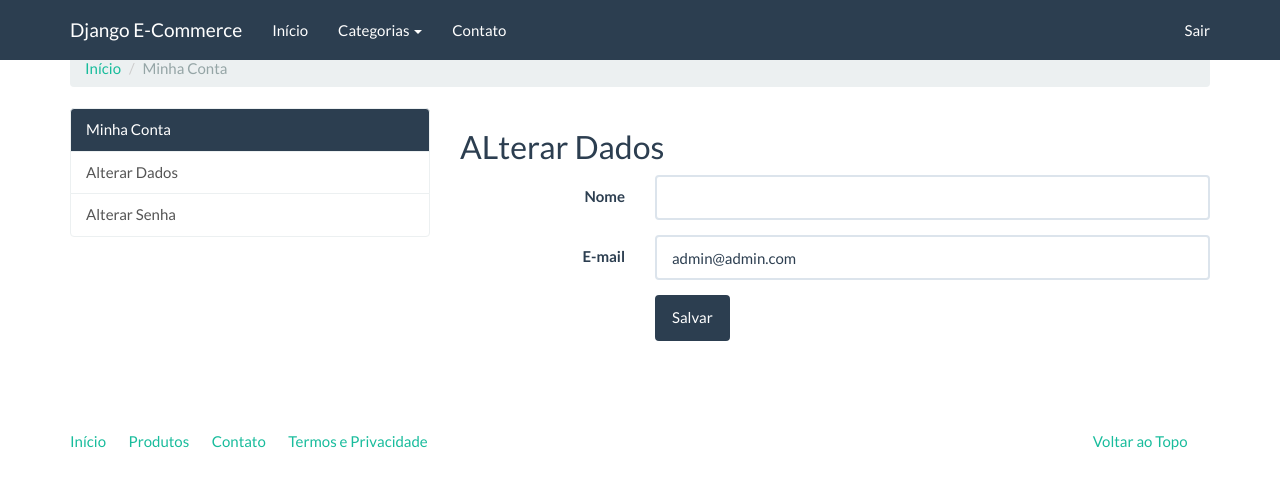
After one commit to gabsbelini/djangoecommerce, a Django app: a page that uses djangoecommerce/accounts/templates/accounts/index.html in a window 1280 px wide. The commit adds this page. Shown: the top 489 px of the page. Run offline with Django 4.2, Linux system fonts and the light colour scheme; a user stored in the database is signed in; tables that the repository leaves empty hold one stand-in row (values such as "Sample post"); some libraries are stand-ins or nearby versions.

Commit message:
aula 49 done.

```diff
--- a/djangoecommerce/accounts/templates/accounts/index.html
+++ b/djangoecommerce/accounts/templates/accounts/index.html
@@ -11,12 +11,15 @@
             <div class="col-md-4">
                 <div class="list-group">
                   <a href="#" class="list-group-item active">Minha Conta</a>
-                  <a href="#" class="list-group-item">Alterar Dados</a>
+                  <a href="{% url 'accounts:update_user' %}" class="list-group-item">Alterar Dados</a>
                   <a href="#" class="list-group-item">Alterar Senha</a>
                 </div>
             </div>
             <div class="col-md-8">
-                <h2>Bem vindo Fulano</h2>
+              {% block accounts_container %}
+                        <h2>Bem vindo Fulano</h2>
+              {% endblock %}
+
             </div>
         </div>
 {% endblock %}
--- /dev/null
+++ b/djangoecommerce/accounts/templates/accounts/update_user.html
@@ -0,0 +1,30 @@
+{% extends 'accounts/index.html' %}
+
+{% load widget_tweaks %}
+
+{% block title %}Alterar Dados{% endblock %}
+
+{% block accounts_container %}
+  <h2>ALterar Dados</h2>
+  <form class="form-horizontal" action="" method="post">
+          {% csrf_token %}
+          <fieldset>
+              {% for field in form %}
+              <div class="form-group{% if field.errors %} has-error{% endif %}">
+                <label for="{{ field.auto_id }}" class="col-md-3 control-label">{{ field.label }}</label>
+                <div class="col-md-9">
+                  {% render_field field class='form-control' %}
+                  {% for error in field.errors %}
+                  <span class="help-block">{{ error }}</span>
+                  {% endfor %}
+                </div>
+              </div>
+              {% endfor %}
+              <div class="form-group">
+                <div class="col-md-9 col-md-offset-3">
+                  <button type="submit" class="btn btn-primary">Salvar</button>
+                </div>
+              </div>
+          </fieldset>
+      </form>
+{% endblock %}
--- a/djangoecommerce/accounts/urls.py
+++ b/djangoecommerce/accounts/urls.py
@@ -5,5 +5,6 @@ from . import views
 
 urlpatterns = [
     url(r'^$', views.index, name='index'),
+    url(r'^alterar-dados/$', views.update_user, name='update_user'),
     url(r'^registro/$', views.register, name='register'),
 ]
--- a/djangoecommerce/accounts/views.py
+++ b/djangoecommerce/accounts/views.py
@@ -1,5 +1,5 @@
 from django.shortcuts import render
-from django.views.generic import CreateView, TemplateView
+from django.views.generic import CreateView, TemplateView, UpdateView
 from django.core.urlresolvers import reverse_lazy
 from django.contrib.auth.mixins import LoginRequiredMixin
 
@@ -21,5 +21,17 @@ class RegisterView(CreateView):
     success_url = reverse_lazy('index')
 
 
+class UpdateUserView(LoginRequiredMixin, UpdateView):
+
+    model = User
+    template_name = 'accounts/update_user.html'
+    fields = ['name', 'email']
+    success_url = reverse_lazy('accounts:index')
+
+    def get_object(self):
+        return self.request.user
+
+
 register = RegisterView.as_view()
 index = IndexView.as_view()
+update_user = UpdateUserView.as_view()
```
Also changed, not shown: djangoecommerce/db.sqlite3.
